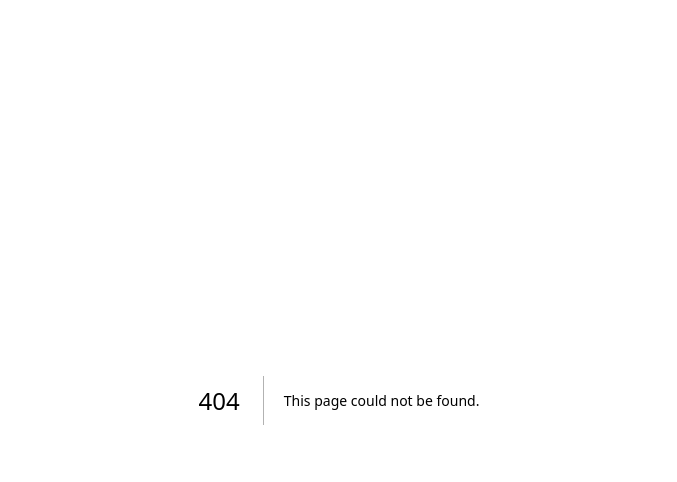
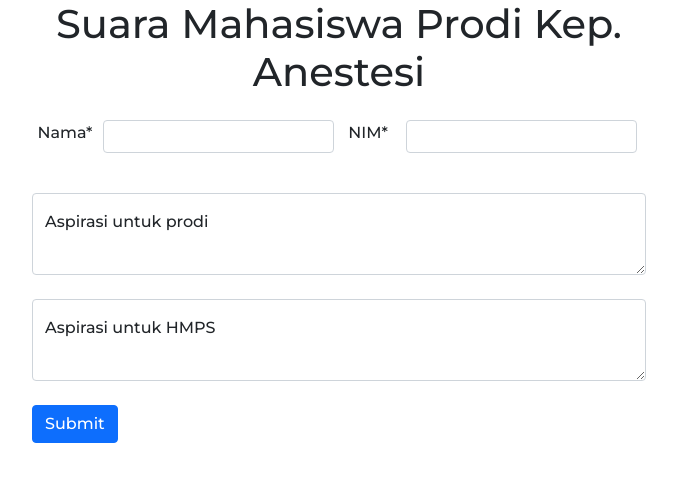
Before and after one commit to Farras07/projek-aspirasi, a Next.js app: page /form in a window 1280 px wide. Before the commit this address had no page. Shown: the top 482 px of the page, without its empty margins (301-978 px from the left). Built offline with nearby package versions, Linux system fonts and the light colour scheme.

Commit message:
update form page

```diff
--- /dev/null
+++ b/src/components/form.jsx
@@ -0,0 +1,32 @@
+import React from 'react'
+
+export default function Form({styles}) {
+  return (
+    <form>
+        <div className={`${styles.identityForm} d-flex justify-content-evenly align-items-center py-3 mb-4`}>
+            <div className="d-flex w-50 align-items-center justify-content-around">
+                <label htmlFor="name" className="form-label">Nama*</label>
+                <input type="text" className={`${styles.formInput} form-control w-75 h-50`} id="name" required/>
+            </div>
+            <div class="d-flex w-50 align-items-center justify-content-around">
+                <label htmlfor="nim" className="form-label">NIM*</label>
+                <input type="text" className={`${styles.formInput} form-control w-75 h-50`} id="nim" required/>
+            </div>
+        </div>
+        <div className="aspirasi">
+            <div className="form-floating mb-4">
+                <textarea className={`${styles.formInput} form-control w-100 h-75`} placeholder="Leave a comment here" id="AspirasiProdi"></textarea>
+                <label htmlfor="AspirasiProdi">Aspirasi untuk prodi</label>
+
+            </div>
+            <div className="form-floating mb-4">
+                <textarea className={`${styles.formInput} form-control w-100 h-75`} placeholder="Leave a comment here" id="aspirasiHMPS"></textarea>
+                <label htmlfor="aspirasiHMPS">Aspirasi untuk HMPS</label>
+
+            </div>
+        </div>
+
+        <input type="submit" className="btn btn-primary"/>
+    </form>
+  )
+}
--- a/src/pages/_app.js
+++ b/src/pages/_app.js
@@ -1,5 +1,29 @@
-import '@/styles/globals.css'
+import Script from 'next/script';
+import Head from 'next/head';
+import '@/styles/globals.css';
 
 export default function App({ Component, pageProps }) {
-  return <Component {...pageProps} />
+  return(
+    <>
+       <Head>
+        <meta name="viewport" content="width=device-width, initial-scale=1" />
+        <link
+          href="https://cdn.jsdelivr.net/npm/bootstrap@5.0.0-beta1/dist/css/bootstrap.min.css"
+          rel="stylesheet"
+          integrity="sha384-giJF6kkoqNQ00vy+HMDP7azOuL0xtbfIcaT9wjKHr8RbDVddVHyTfAAsrekwKmP1"
+          crossOrigin="anonymous"
+        />
+      </Head>
+
+      <Script
+        src="https://cdn.jsdelivr.net/npm/bootstrap@5.3.0-alpha3/dist/js/bootstrap.min.js"
+        integrity="sha384-Y4oOpwW3duJdCWv5ly8SCFYWqFDsfob/3GkgExXKV4idmbt98QcxXYs9UoXAB7BZ"
+        crossorigin="anonymous"
+      />
+
+      <Component {...pageProps} />
+
+    </>
+    )
+
 }
--- a/src/pages/_document.js
+++ b/src/pages/_document.js
@@ -1,4 +1,6 @@
+/* eslint-disable @next/next/no-sync-scripts */
 import { Html, Head, Main, NextScript } from 'next/document'
+
 
 export default function Document() {
   return (
--- /dev/null
+++ b/src/pages/form/index.js
@@ -0,0 +1,24 @@
+import React from 'react'
+import Myform from '../../components/form.jsx'
+import Head from 'next/head'
+import styles from '../../styles/form.module.css'
+
+export default function index() {
+  return (
+    <>
+    <Head>
+        <title>Form Aspirasi</title>
+        <meta name="description" content="Generated by create next app" />
+        <meta name="viewport" content="width=device-width, initial-scale=1" />
+    </Head>
+    <main className='container-md'>
+      <section className={styles.formContainer}>
+        <h1 className='text-center'>Suara Mahasiswa Prodi Kep. Anestesi</h1>
+        <Myform
+          styles={styles}
+        />
+      </section>
+    </main>
+    </>
+  )
+}
--- /dev/null
+++ b/src/styles/form.module.css
@@ -0,0 +1,15 @@
+.formContainer{
+    margin: auto;
+    width: 55%;
+    font-family: 'Montserrat', sans-serif;
+}
+.formInput{
+    border-radius: 16px;
+    border: 2px solid rgb(49, 49, 49);
+    color: rgba(25, 25, 25, 0.6);
+}
+.formInput:focus{
+    color: rgba(25, 25, 25, 0.6);
+    border: 2px solid black;
+    box-shadow: 0px 0px 8px 2px rgb(163, 163, 163);
+}
--- a/src/styles/globals.css
+++ b/src/styles/globals.css
@@ -1,82 +1,16 @@
-:root {
-  --max-width: 1100px;
-  --border-radius: 12px;
-  --font-mono: ui-monospace, Menlo, Monaco, 'Cascadia Mono', 'Segoe UI Mono',
-    'Roboto Mono', 'Oxygen Mono', 'Ubuntu Monospace', 'Source Code Pro',
-    'Fira Mono', 'Droid Sans Mono', 'Courier New', monospace;
 
-  --foreground-rgb: 0, 0, 0;
-  --background-start-rgb: 214, 219, 220;
-  --background-end-rgb: 255, 255, 255;
-
-  --primary-glow: conic-gradient(
-    from 180deg at 50% 50%,
-    #16abff33 0deg,
-    #0885ff33 55deg,
-    #54d6ff33 120deg,
-    #0071ff33 160deg,
-    transparent 360deg
+@import url(
+  'https://fonts.googleapis.com/css2?family=Luckiest+Guy&family=Montserrat:wght@500&family=Poppins&display=swap'
   );
-  --secondary-glow: radial-gradient(
-    rgba(255, 255, 255, 1),
-    rgba(255, 255, 255, 0)
-  );
-
-  --tile-start-rgb: 239, 245, 249;
-  --tile-end-rgb: 228, 232, 233;
-  --tile-border: conic-gradient(
-    #00000080,
-    #00000040,
-    #00000030,
-    #00000020,
-    #00000010,
-    #00000010,
-    #00000080
-  );
-
-  --callout-rgb: 238, 240, 241;
-  --callout-border-rgb: 172, 175, 176;
-  --card-rgb: 180, 185, 188;
-  --card-border-rgb: 131, 134, 135;
-}
-
-@media (prefers-color-scheme: dark) {
-  :root {
-    --foreground-rgb: 255, 255, 255;
-    --background-start-rgb: 0, 0, 0;
-    --background-end-rgb: 0, 0, 0;
-
-    --primary-glow: radial-gradient(rgba(1, 65, 255, 0.4), rgba(1, 65, 255, 0));
-    --secondary-glow: linear-gradient(
-      to bottom right,
-      rgba(1, 65, 255, 0),
-      rgba(1, 65, 255, 0),
-      rgba(1, 65, 255, 0.3)
-    );
-
-    --tile-start-rgb: 2, 13, 46;
-    --tile-end-rgb: 2, 5, 19;
-    --tile-border: conic-gradient(
-      #ffffff80,
-      #ffffff40,
-      #ffffff30,
-      #ffffff20,
-      #ffffff10,
-      #ffffff10,
-      #ffffff80
-    );
-
-    --callout-rgb: 20, 20, 20;
-    --callout-border-rgb: 108, 108, 108;
-    --card-rgb: 100, 100, 100;
-    --card-border-rgb: 200, 200, 200;
-  }
-}
+  /* font-family: 'Luckiest Guy', cursive;
+font-family: 'Montserrat', sans-serif;
+font-family: 'Poppins', sans-serif; */
 
 * {
   box-sizing: border-box;
   padding: 0;
   margin: 0;
+
 }
 
 html,
@@ -99,9 +33,3 @@ a {
   color: inherit;
   text-decoration: none;
 }
-
-@media (prefers-color-scheme: dark) {
-  html {
-    color-scheme: dark;
-  }
-}
```
Also changed, not shown: src/components/nav.jsx (added, +7 -0 lines).
